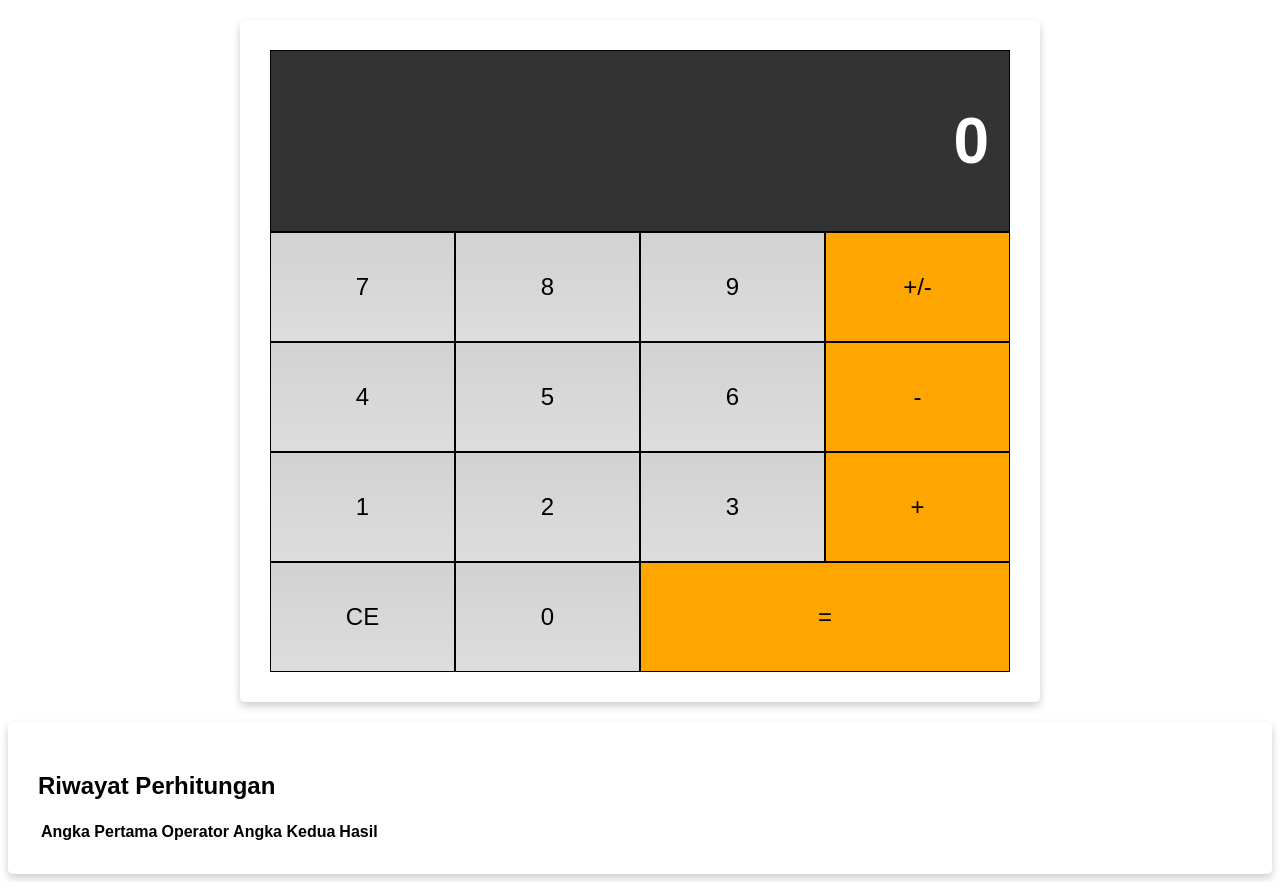
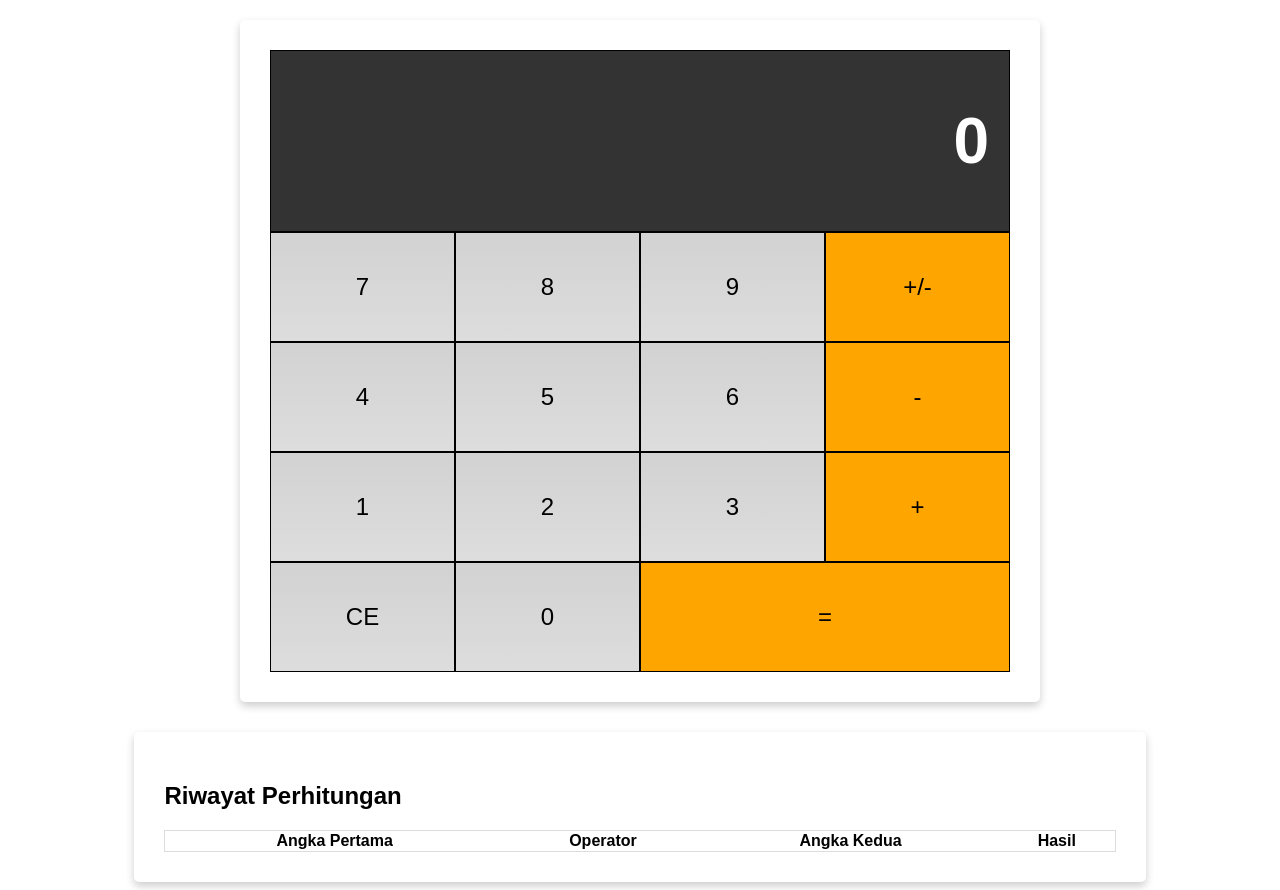
Before and after one commit to rizkypakpahan/calculator_dicodingcourse, a plain HTML site: page index.html in a window 1280 px wide. Drawn offline with Linux system fonts and the light colour scheme.

Commit message:
style table history calc

```diff
--- a/assets/style.css
+++ b/assets/style.css
@@ -61,6 +61,19 @@ body {
   margin-top: 20px;
 }
 
+.history {
+  width: 80%;
+  margin: 30px auto 0 auto;
+  overflow: scroll;
+}
+
+table {
+  border-collapse: collapse;
+  border-spacing: 0;
+  width: 100%;
+  border: 1px solid #ddd;
+}
+
 @media screen and (max-width: 513px) {
   .button {
     padding: 10px;
```
